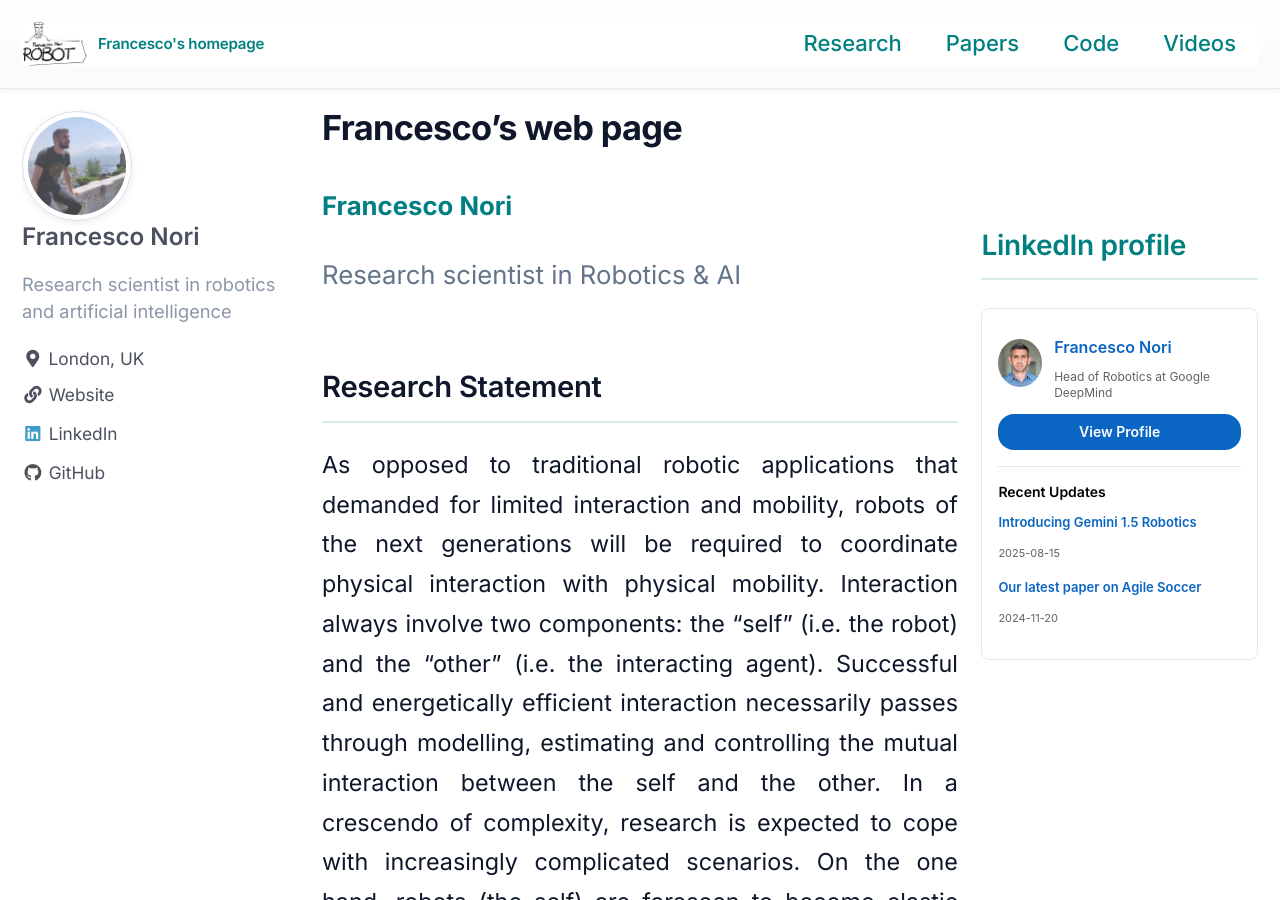
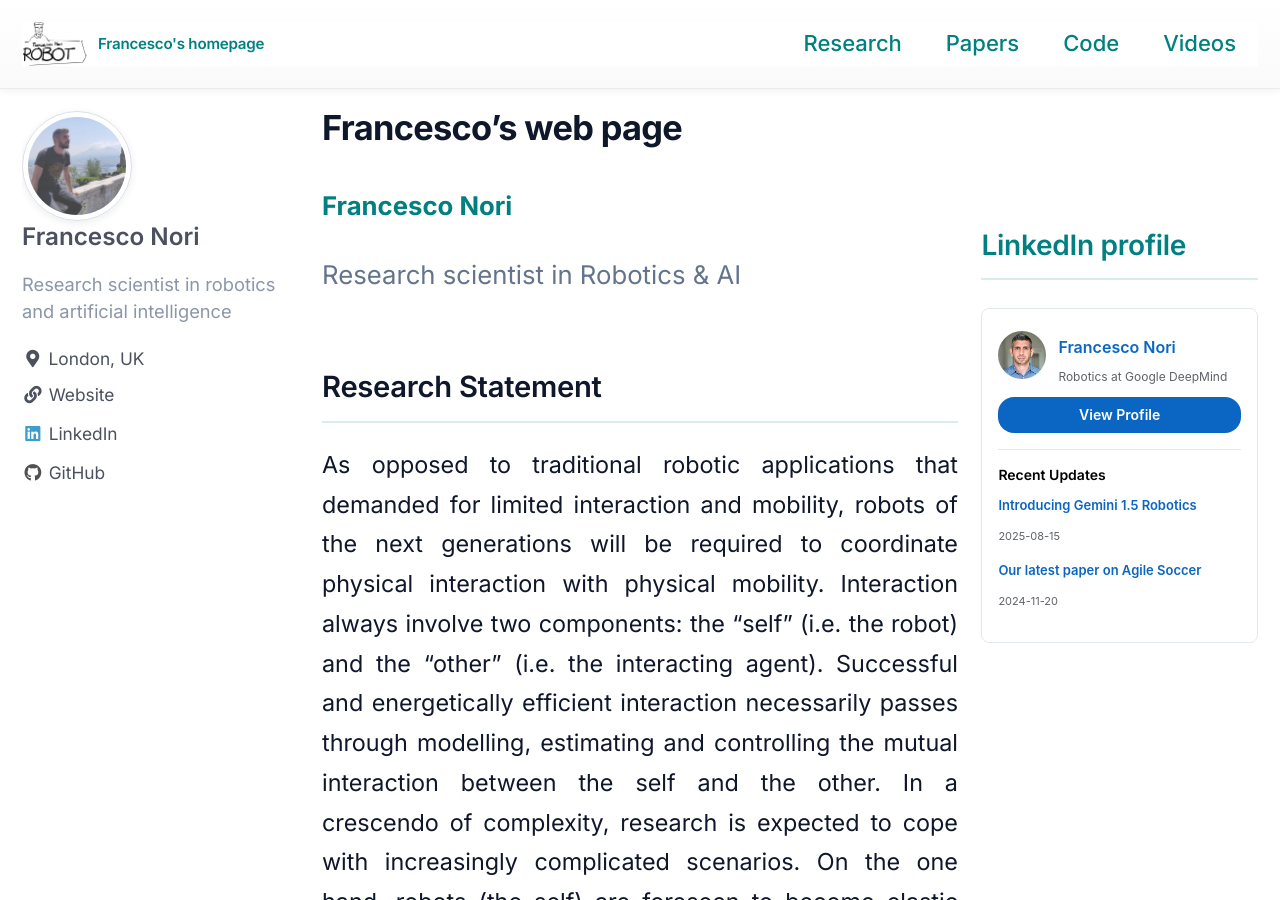
Before and after one commit to iron76/iron76.github.io, a Jekyll site: the page built from index.html, in a window 1280 px wide and 900 px high. Built offline with Jekyll 4.4.1, drawn with Linux system fonts in a browser that asks for light colours; cached includes are drawn as plain includes; the list of posts is cut into pages by our own code.

Commit message:
Removed head of robotics.

```diff
--- a/_data/linkedin.yml
+++ b/_data/linkedin.yml
@@ -1,5 +1,5 @@
 name: "Francesco Nori"
-headline: "Head of Robotics at Google DeepMind"
+headline: "Robotics at Google DeepMind"
 location: "London, England, United Kingdom"
 profile_url: "https://www.linkedin.com/in/francesco-nori-7530b86/"
 summary: "Leading robotics research at Google DeepMind. Passionate about Embodied AI and Generalist Robots."
```
